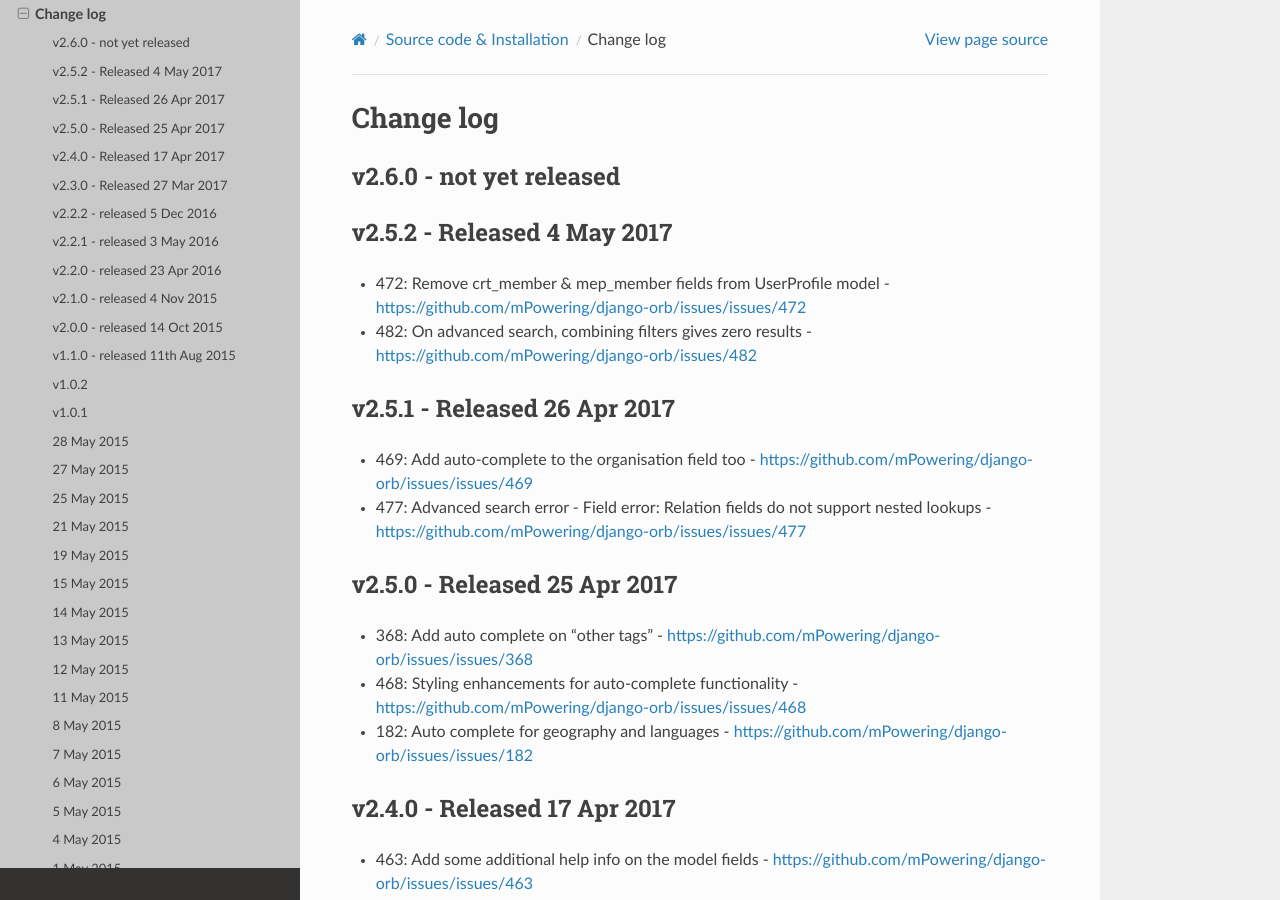
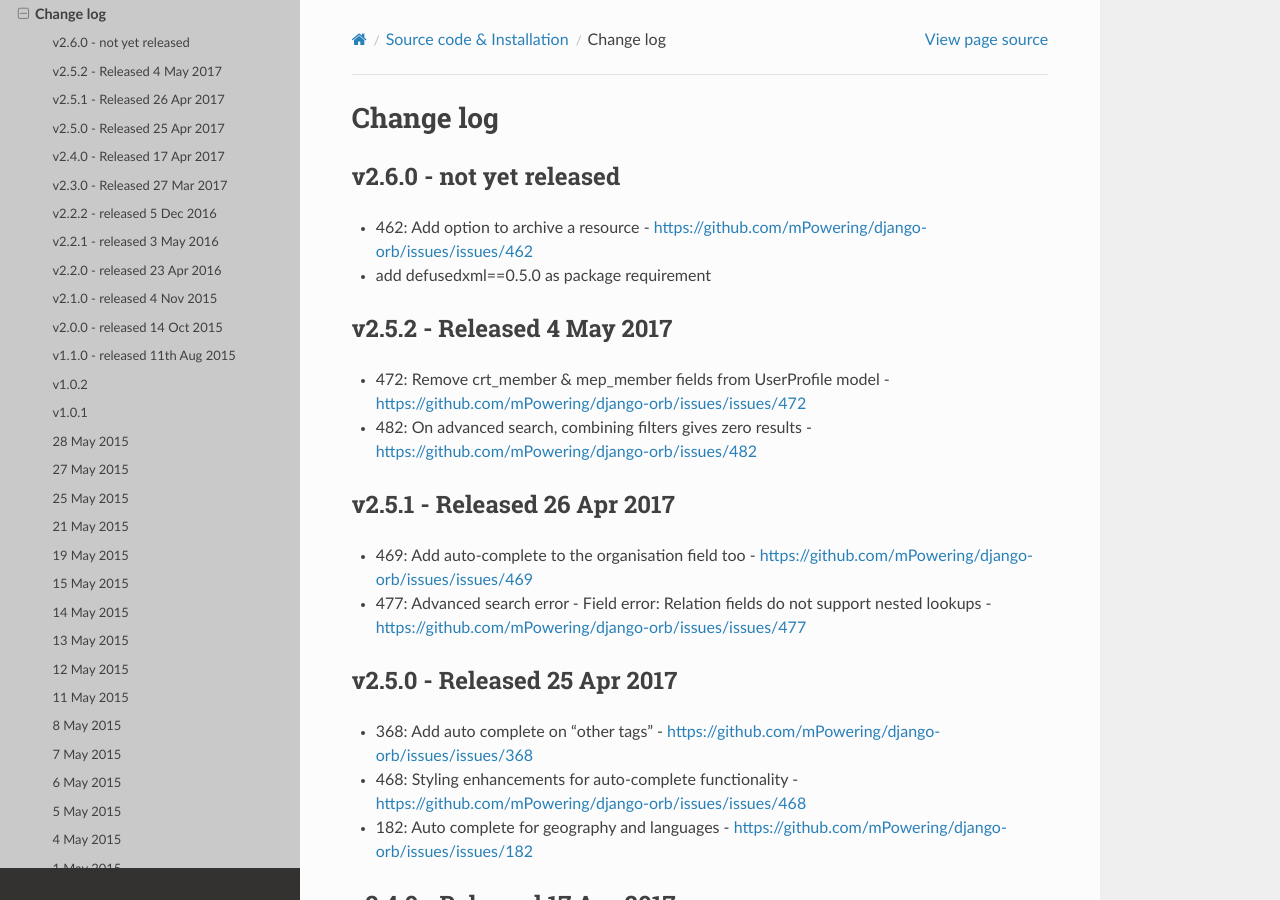
Before and after one commit to mPowering/django-orb, a Sphinx documentation site: the page built from docs/technical/changelog.rst, in a window 1280 px wide and 900 px high. Built offline with Sphinx 7.4.7 and the Read the Docs theme 2.0.0, drawn with Linux system fonts in a browser that asks for light colours.

Commit message:
Update docs

```diff
--- a/docs/technical/changelog.rst
+++ b/docs/technical/changelog.rst
@@ -6,6 +6,8 @@ Change log
 v2.6.0 - not yet released
 ----------------------------------
 
+* 462: Add option to archive a resource - https://github.com/mPowering/django-orb/issues/issues/462
+* add defusedxml==0.5.0 as package requirement
 
 .. _orb-v2-5-2:
 
```
